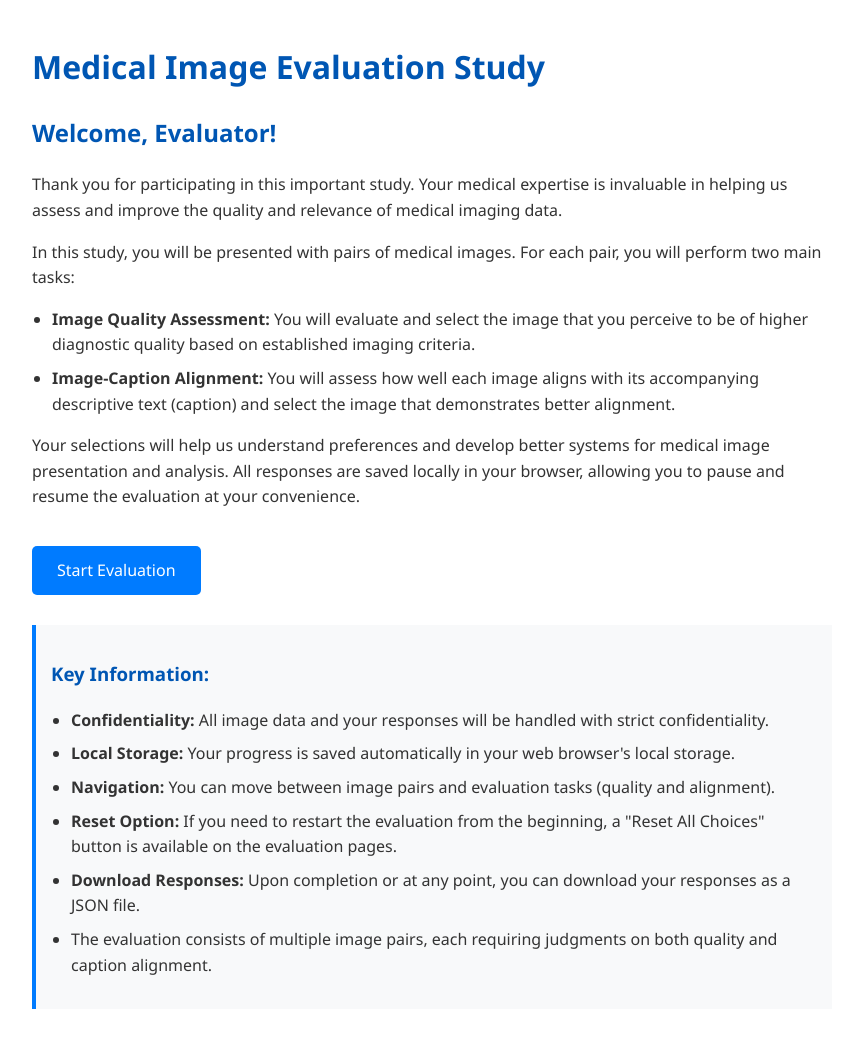
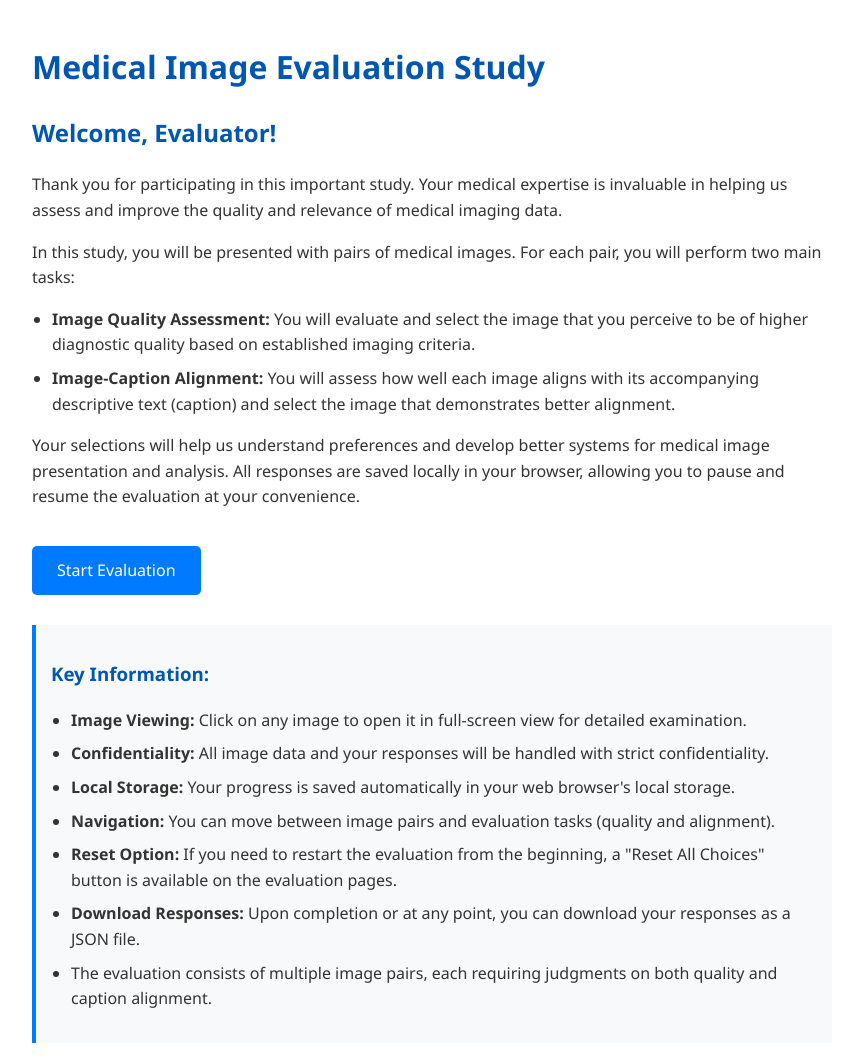
Before and after one commit to taokz/taokz.github.io, a Jekyll site: the page md_eval/index.html, which Jekyll copies as it is, in a window 1280 px wide. Shown: the whole page, without its empty margins (208-1060 px from the left). Built offline with Jekyll 4.4.1, drawn with Linux system fonts in a browser that asks for light colours; before the commit the page ends 1029 px from its top, so only the background shows below that.

Commit message:
Update index.html

```diff
--- a/md_eval/index.html
+++ b/md_eval/index.html
@@ -61,6 +61,7 @@
     <div class="notes">
         <h3>Key Information:</h3>
         <ul>
+            <li><strong>Image Viewing:</strong> Click on any image to open it in full-screen view for detailed examination.</li>
             <li><strong>Confidentiality:</strong> All image data and your responses will be handled with strict confidentiality.</li>
             <li><strong>Local Storage:</strong> Your progress is saved automatically in your web browser's local storage.</li>
             <li><strong>Navigation:</strong> You can move between image pairs and evaluation tasks (quality and alignment).</li>
```
